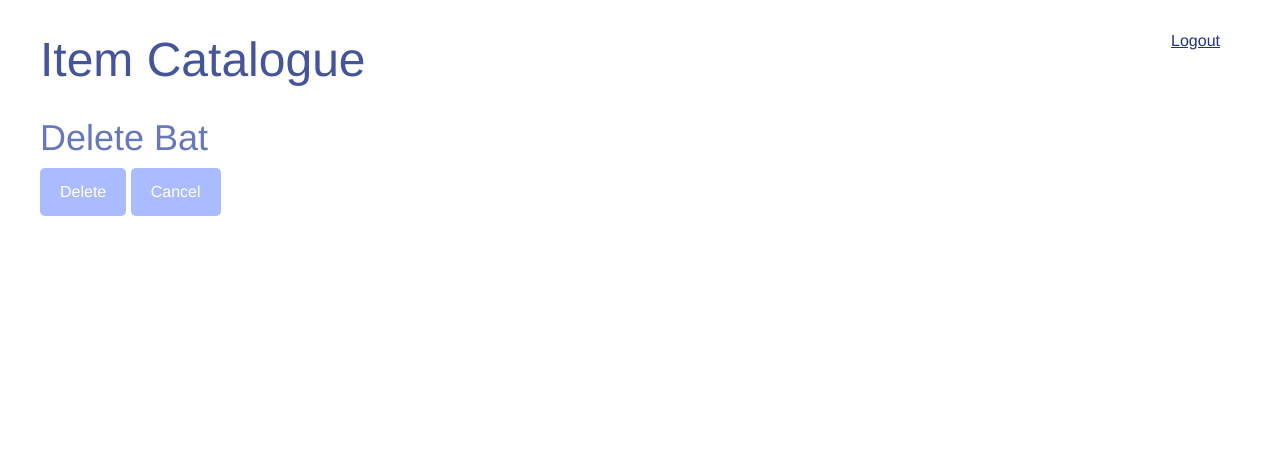
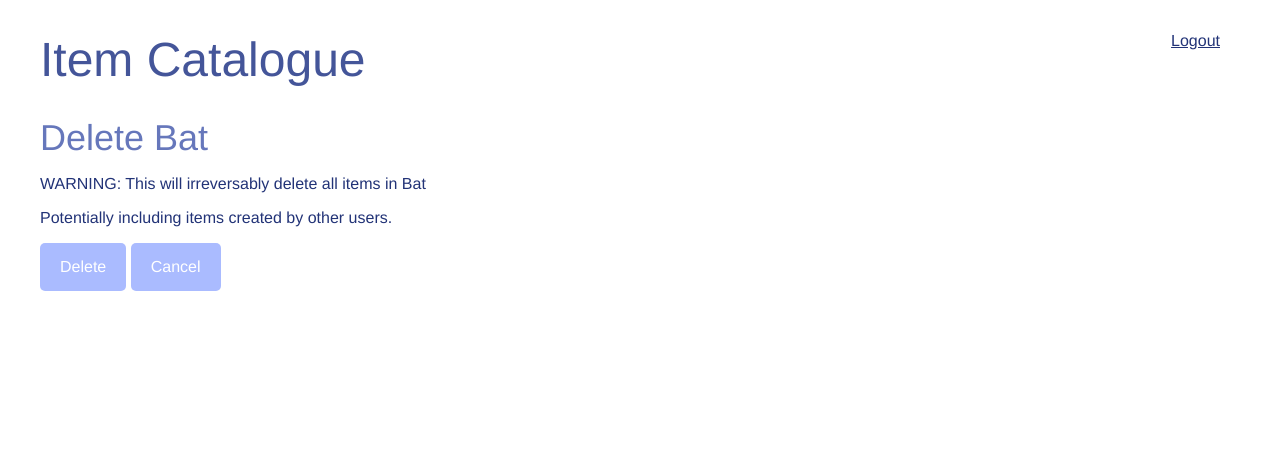
Before and after one commit to Aqueum/UFS-ItemCatalogue, a Flask app: page /categories/2/delete/ in a window 1280 px wide. Shown: the top 467 px of the page. Run offline with Flask 2, Linux system fonts and the light colour scheme; a user stored in the database is signed in; parts of the project's set-up code (start-up, migrations or seed data) failed here and were passed over.

Commit message:
Add orphan deletion (& session commit)

```diff
--- a/catalogue/application.py
+++ b/catalogue/application.py
@@ -97,6 +97,7 @@ def delete_category(category_id):
                    "</script><body onload='authorised()''>"
         if request.method == 'POST':
             session.delete(deleted_category)
+            session.commit()
             return redirect(url_for('show_categories'))
         else:
             return render_template('deleteCategory.html', category=deleted_category)
--- a/catalogue/catalogue_setup.py
+++ b/catalogue/catalogue_setup.py
@@ -36,6 +36,7 @@ class Category(Base):
     # establish relationship between tables
     user_id = Column(Integer, ForeignKey('user.id'))
     user = relationship(User)
+    items = relationship("Item", cascade="all, delete-orphan")
 
     @property
     def serialise(self):
--- a/catalogue/templates/deleteCategory.html
+++ b/catalogue/templates/deleteCategory.html
@@ -2,6 +2,12 @@
 {% block content %}
 {% include "header.html" %}
     <h2>Delete {{ category.name }}</h2>
+    <p><strong>
+        WARNING: This will irreversably delete all items in {{ category.name }}
+    </strong></p>
+    <p>
+        Potentially including items created by other users.
+    </p>
     <div>
         <form action="{{ url_for('delete_category',category_id = category.id)}}" method="post">
             <button>Delete</button>
```
Also changed, not shown: catalogue/catalogue.db.
